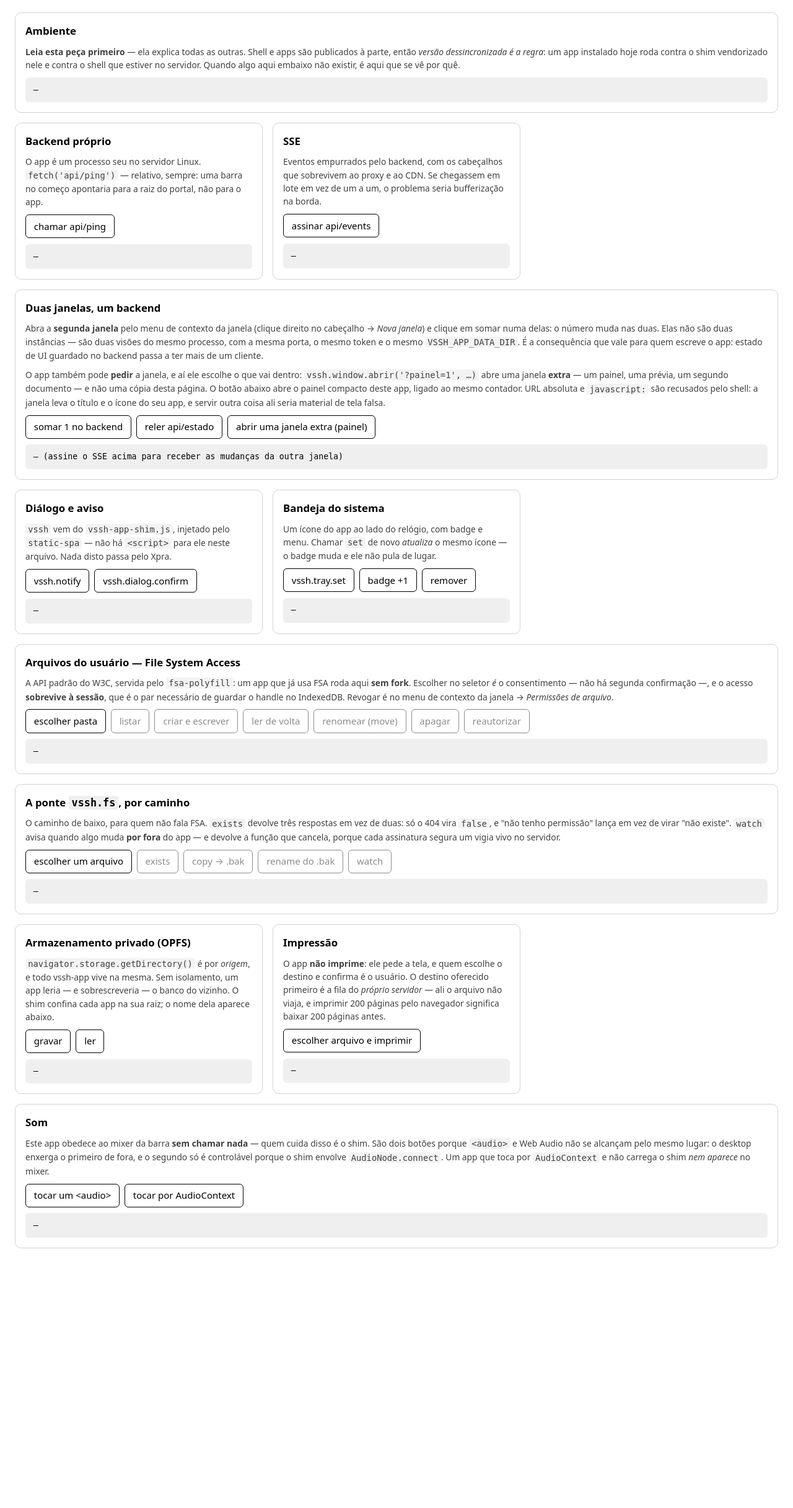
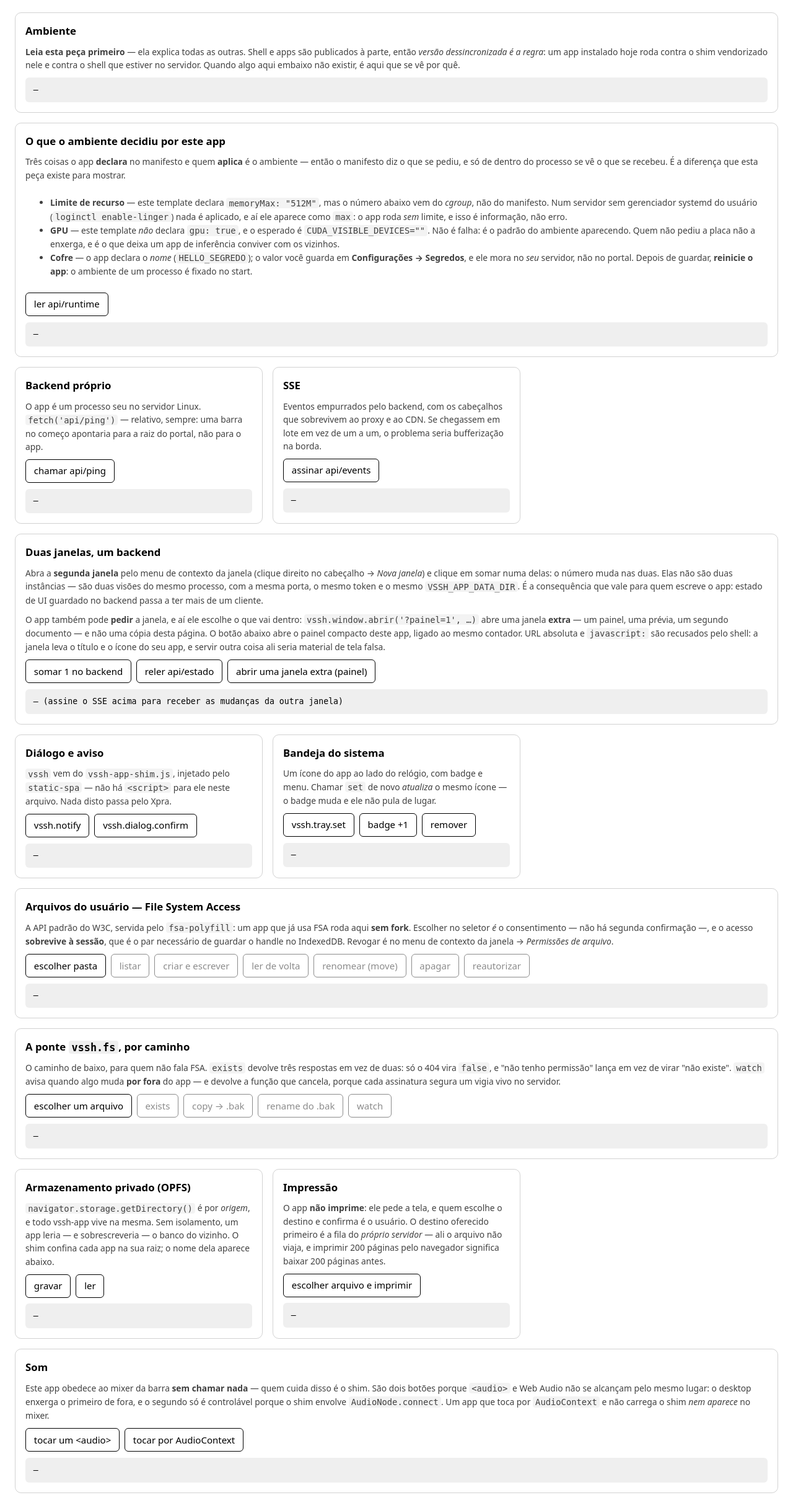
Before and after one commit to colabhd/vssh-app-toolkit, a Python web app: template templates/hello-vssh-app-node/frontend/index.html in a window 1280 px wide. Shown: the part 108-2541 px from the top of the page at 62% size. Before the commit the page ends 2122 px from the top, so only its background shows below. Run offline with Jinja, Linux system fonts and the light colour scheme; the template is opened without the code that fills it, so the values that code supplies are empty.

Commit message:
template: a galeria mostra o que o AMBIENTE decidiu por um app
Faltava a peça: os três itens da Onda 4 tinham mecanismo, teste e roadmap, e
nenhum lugar onde alguém os visse funcionando.

Uma peça larga, `/api/runtime`, com as três leituras — e cada uma feita do jeito
que prova alguma coisa:

- o limite vem do CGROUP, não do manifesto. Ler o manifesto daria sempre a
  resposta bonita, inclusive num servidor onde nada foi aplicado — que é
  justamente o caso que a peça precisa saber mostrar. E "max" é o valor do
  kernel para "sem teto", e é texto: confundi-lo com número faria um app sem
  limite nenhum aparecer como limitadíssimo.
- a GPU tem TRÊS leituras, e a do meio não pode ser afirmada: a ausência da
  variável tem duas causas (o app declarou gpu:true, ou o processo subiu fora do
  vssh-app-run), e a primeira versão chutava a primeira.
- o segredo mostra que chegou, o tamanho e um prefixo de hash — nunca o valor.
  É o hábito que a peça existe para ensinar: um app que ecoa a própria
  credencial põe a credencial no log de alguém.

O template declara `resources` e `secrets` e NÃO declara `gpu` — porque o que a
peça demonstra é o padrão, e um template que pedisse GPU ensinaria o contrário
do que o ambiente decide.

Duas guardas minhas nasceram erradas e foram medidas: a do segredo procurava um
`v` solto no fonte e o próprio `.replace` que ignorava `.length` recriava o
padrão proibido — agora ela EXECUTA a função e olha a resposta. E o `ler()` do
arquivo passou a normalizar CRLF: num checkout Windows todo recorte por `\n}\n`
devolvia −1, o slice ia até o fim do arquivo e o erro falava de um símbolo sem
relação com a peça.

Co-Authored-By: Claude Opus 5 (1M context) <noreply@anthropic.com>

```diff
--- a/templates/hello-vssh-app-node/frontend/index.html
+++ b/templates/hello-vssh-app-node/frontend/index.html
@@ -60,6 +60,32 @@
         aqui embaixo não existir, é aqui que se vê por quê.
       </p>
       <pre id="ambiente">—</pre>
+    </section>
+
+    <section id="c-runtime" class="larga">
+      <h2>O que o ambiente decidiu por este app</h2>
+      <p class="porque">
+        Três coisas o app <strong>declara</strong> no manifesto e quem <strong>aplica</strong> é o
+        ambiente — então o manifesto diz o que se pediu, e só de dentro do processo se vê o que se
+        recebeu. É a diferença que esta peça existe para mostrar.
+      </p>
+      <ul class="porque">
+        <li><strong>Limite de recurso</strong> — este template declara
+          <code>memoryMax: "512M"</code>, mas o número abaixo vem do <em>cgroup</em>, não do
+          manifesto. Num servidor sem gerenciador systemd do usuário
+          (<code>loginctl enable-linger</code>) nada é aplicado, e aí ele aparece como
+          <code>max</code>: o app roda <em>sem</em> limite, e isso é informação, não erro.</li>
+        <li><strong>GPU</strong> — este template <em>não</em> declara <code>gpu: true</code>, e o
+          esperado é <code>CUDA_VISIBLE_DEVICES=""</code>. Não é falha: é o padrão do ambiente
+          aparecendo. Quem não pediu a placa não a enxerga, e é o que deixa um app de inferência
+          conviver com os vizinhos.</li>
+        <li><strong>Cofre</strong> — o app declara o <em>nome</em> (<code>HELLO_SEGREDO</code>); o
+          valor você guarda em <strong>Configurações → Segredos</strong>, e ele mora no
+          <em>seu</em> servidor, não no portal. Depois de guardar,
+          <strong>reinicie o app</strong>: o ambiente de um processo é fixado no start.</li>
+      </ul>
+      <div class="acoes"><button id="runtime">ler api/runtime</button></div>
+      <pre id="runtimeout">—</pre>
     </section>
 
     <section>
```
Also changed, not shown: templates/hello-vssh-app-node/backend/server.js (+95 -0 lines), templates/hello-vssh-app-node/frontend/galeria.js (+28 -0 lines), templates/hello-vssh-app-node/vssh-app.json (+15 -2 lines), tests/template-galeria.test.js (+72 -1 lines).
